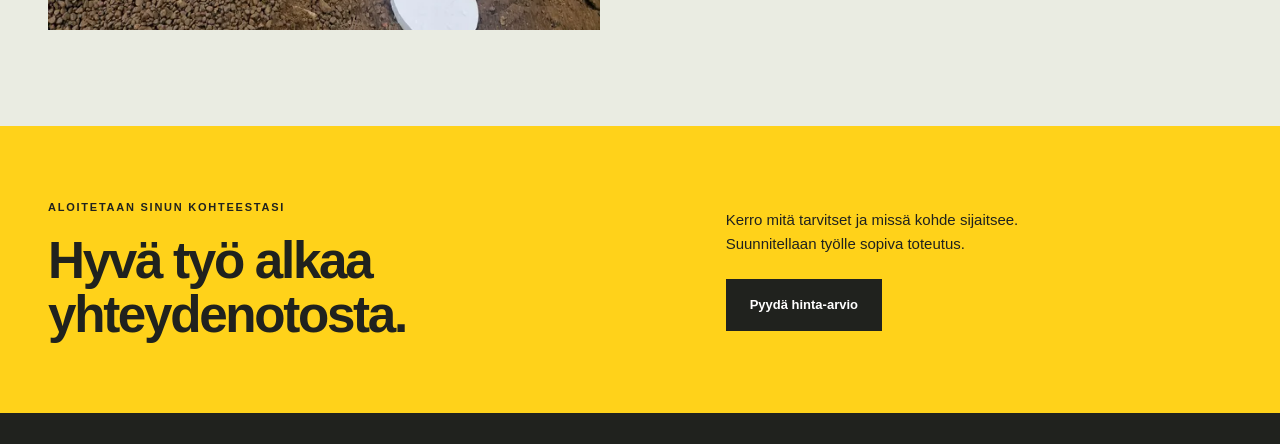
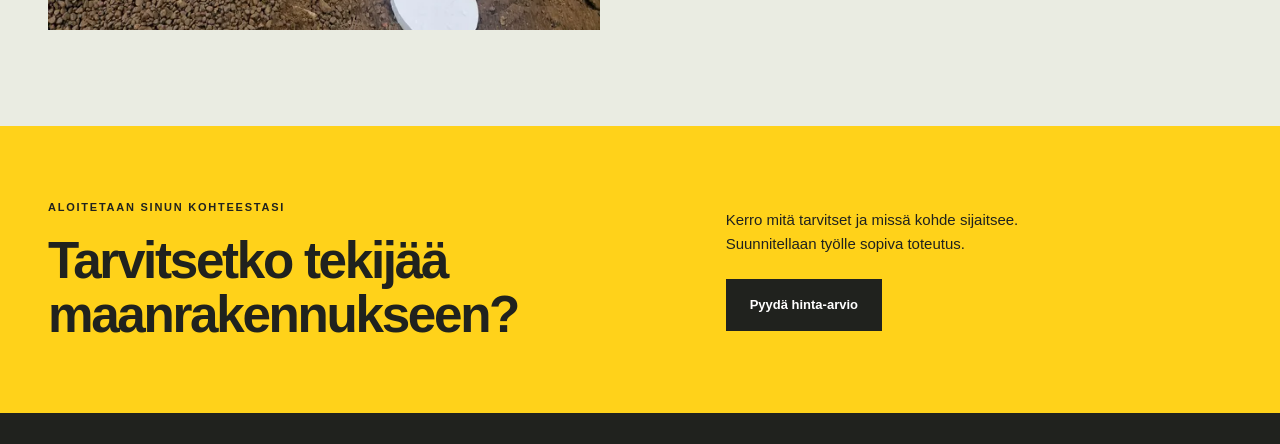
Before and after one commit to haukkaniklas/Heinolannleka, a plain HTML site: page index.html in a window 1280 px wide. Shown: the part 2840-3284 px from the top of the page. Drawn offline with Linux system fonts and the light colour scheme.

Commit message:
Update index.html

```diff
--- a/index.html
+++ b/index.html
@@ -215,7 +215,7 @@
         <div class="container">
           <div>
             <p class="eyebrow">ALOITETAAN SINUN KOHTEESTASI</p>
-            <h2>Hyvä työ alkaa<br>yhteydenotosta.</h2>
+            <h2>Tarvitsetko tekijää<br>maanrakennukseen?</h2>
           </div>
           <div>
             <p>Kerro mitä tarvitset ja missä kohde sijaitsee.<br>Suunnitellaan työlle sopiva toteutus.</p>
```
